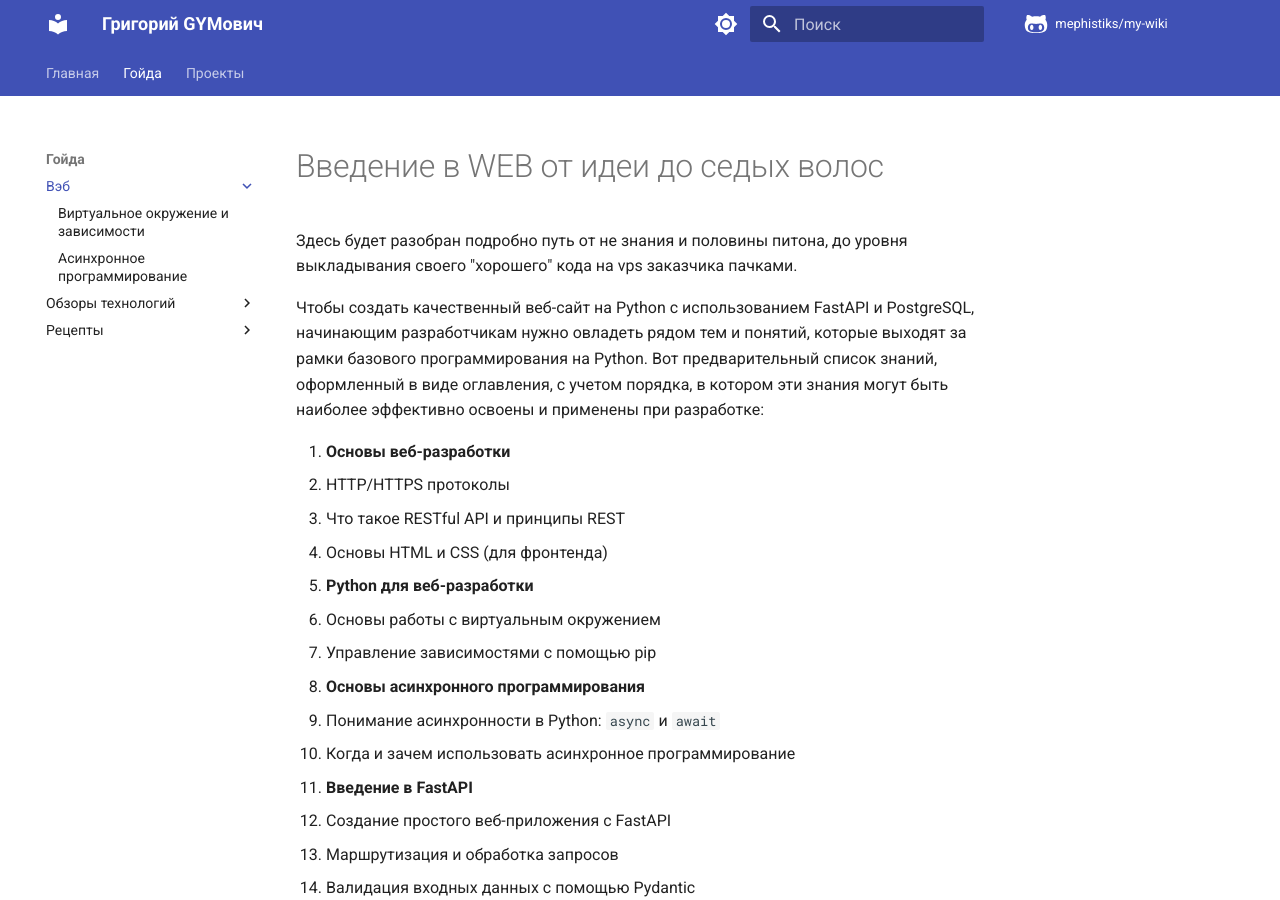
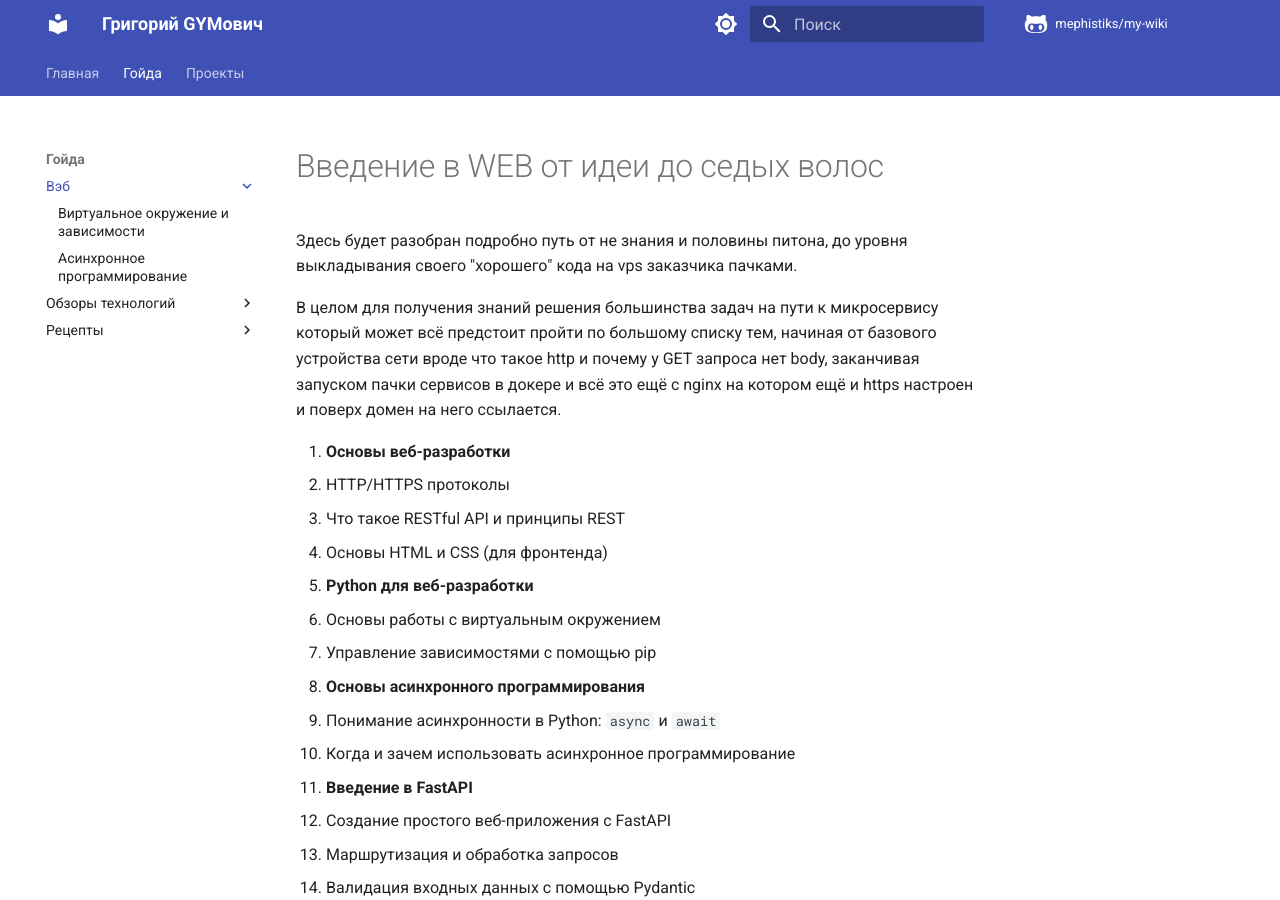
Before and after one commit to mephistiks/my-wiki, an MkDocs documentation site: the page built from docs/web/index.md, in a window 1280 px wide and 900 px high. Built offline with MkDocs 1.6.1 and Material for MkDocs 9.7.7, drawn with Linux system fonts in a browser that asks for light colours; comment, search, counter and statistics services are not loaded.

Commit message:
Update: 2

```diff
--- a/docs/web/index.md
+++ b/docs/web/index.md
@@ -2,7 +2,7 @@
 
 Здесь будет разобран подробно путь от не знания и половины питона, до уровня выкладывания своего "хорошего" кода на vps заказчика пачками.
 
-Чтобы создать качественный веб-сайт на Python с использованием FastAPI и PostgreSQL, начинающим разработчикам нужно овладеть рядом тем и понятий, которые выходят за рамки базового программирования на Python. Вот предварительный список знаний, оформленный в виде оглавления, с учетом порядка, в котором эти знания могут быть наиболее эффективно освоены и применены при разработке:
+В целом для получения знаний решения большинства задач на пути к микросервису который может всё предстоит пройти по большому списку тем, начиная от базового устройства сети вроде что такое http и почему у GET запроса нет body, заканчивая запуском пачки сервисов в докере и всё это ещё с nginx на котором ещё и https настроен и поверх домен на него ссылается.
 
 1. **Основы веб-разработки**
    - HTTP/HTTPS протоколы
```
Also changed, not shown: 1 other file.
